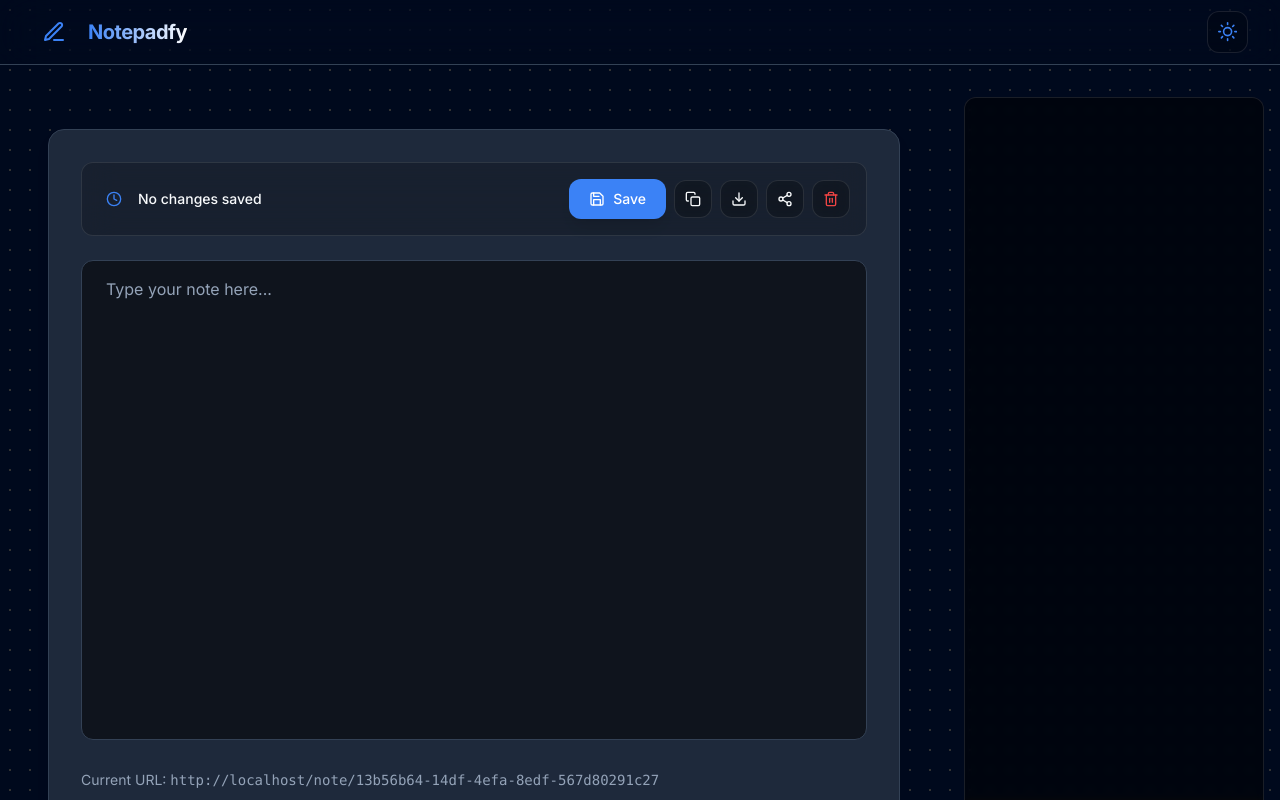
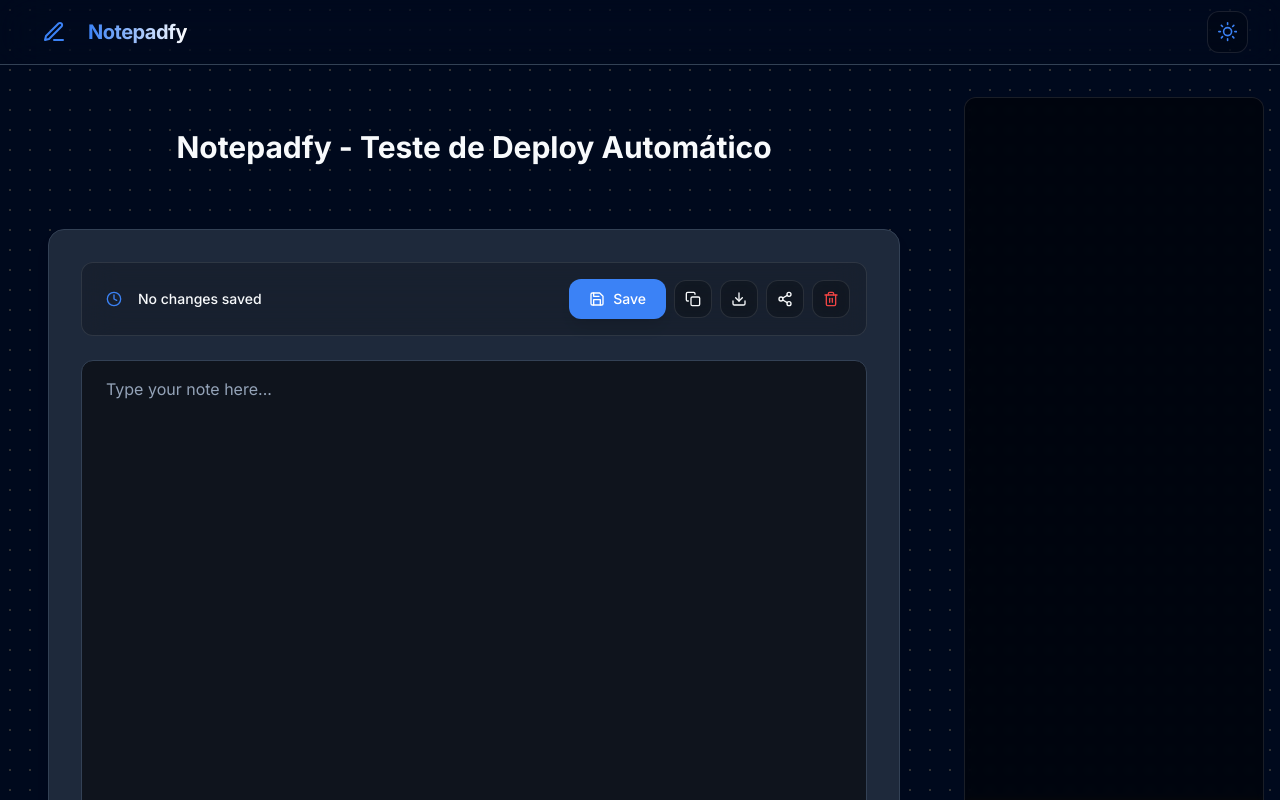
Before and after one commit to 737print/notepadfy, a Next.js app: page / in a window 1280 px wide. Shown: the top 800 px of the page. Built offline with nearby package versions, Linux system fonts and the light colour scheme.

Commit message:
Teste de deploy automático: Adicionando título na página inicial

```diff
--- a/app/page.tsx
+++ b/app/page.tsx
@@ -1,5 +1,10 @@
 import Editor from '@/components/Editor'
 
 export default function Home() {
-  return <Editor />
+  return (
+    <main className="min-h-screen">
+      <h1 className="text-3xl font-bold text-center py-8">Notepadfy - Teste de Deploy Automático</h1>
+      <Editor />
+    </main>
+  )
 }
```
